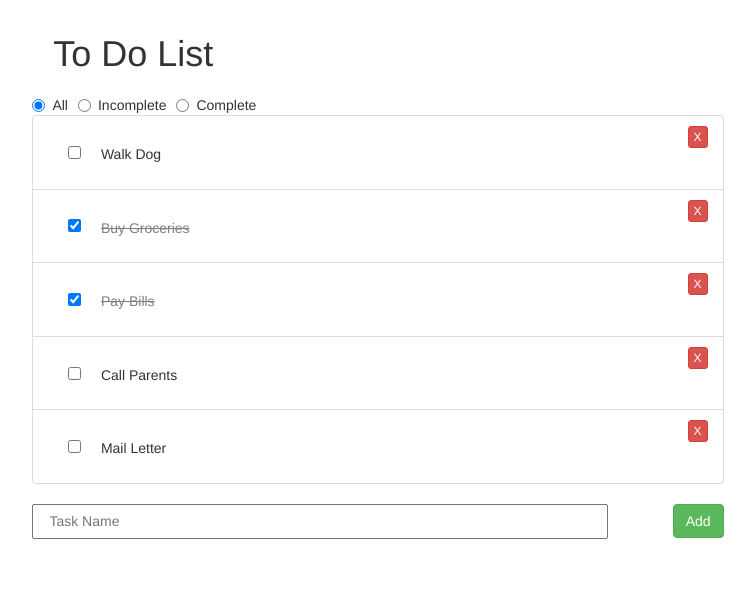
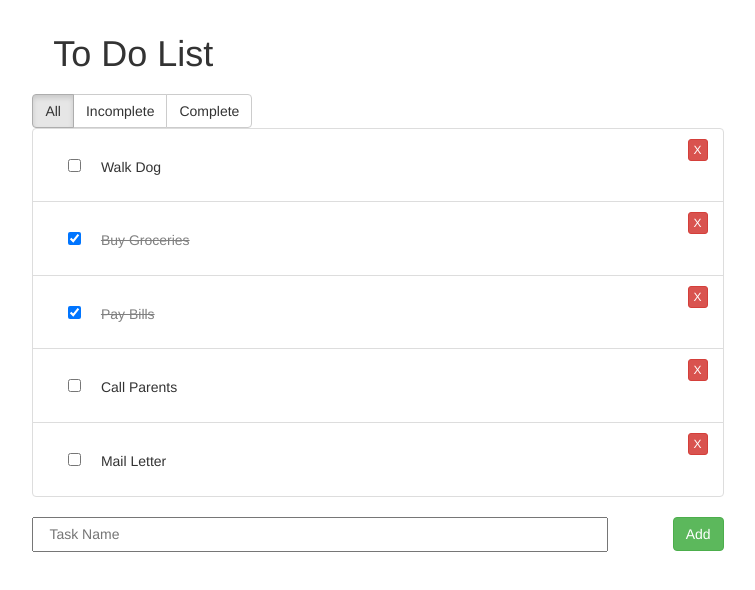
Before and after one commit to deeheber/react-router, a React app in the folder todo-list/: page / in a window 1280 px wide. Shown: the top 590 px of the page, without its empty margins (262-1017 px from the left). Built offline with nearby package versions, Linux system fonts and the light colour scheme.

Commit message:
change filters from radio buttons to buttons

```diff
--- a/todo-list/src/components/TaskFilter.js
+++ b/todo-list/src/components/TaskFilter.js
@@ -1,20 +1,59 @@
-import React from 'react';
+import React, { Component } from 'react';
 import PropTypes from 'prop-types';
+import uuid from 'uuid';
 
-const TaskFilter = props => {
-  const { filterTasks, selectedFilter } = props;
+class TaskFilter extends Component {
+  static propTypes = {
+    filterTasks: PropTypes.func.isRequired,
+    selectedFilter: PropTypes.string.isRequired
+  };
+
+  state = {
+    options: [
+      { text: 'All'},
+      { text: 'Incomplete'},
+      { text: 'Complete'}
+    ],
+    activeButton: 0
+  };
+
+  changeFilter = (text, index) => {
+    // dispatch the new view
+    this.props.filterTasks(text);
+    // mark active button
+    this.setState({
+      activeButton: index
+    });
+  };
+
+  render() {
+    const { filterTasks, selectedFilter } = this.props;
+    return (
+      <div className="btn-group">
+        {
+          this.state.options.map((option, index) => {
+            const uniqueKey = uuid.v4();
+            const isActive = index === this.state.activeButton ? true : false;
+            return (
+              <ViewButton
+                key={uniqueKey}
+                text={option.text}
+                active={isActive}
+                changeView={() => this.changeFilter(option.text, index)}
+              />
+            );
+          })
+        }
+      </div>
+    );
+  }
+}
+
+const ViewButton = props => {
+  const classes = props.active ? 'btn btn-default active' : 'btn btn-default';
   return (
-    <div>
-      <label className="radio-inline"><input type="radio" checked={selectedFilter === 'All'} name="taskFilter" value="All" onChange={(e) => filterTasks(e.target.value)}/>All</label>
-      <label className="radio-inline"><input type="radio" checked={selectedFilter === 'Incomplete'} name="taskFilter" value="Incomplete" onChange={(e) => filterTasks(e.target.value)}/>Incomplete</label>
-      <label className="radio-inline"><input type="radio" checked={selectedFilter === 'Complete'} name="taskFilter" value="Complete" onChange={(e) => filterTasks(e.target.value)}/>Complete</label>
-    </div>
+    <button className={classes} onClick={props.changeView}>{props.text}</button>
   );
 };
 
-TaskFilter.propTypes = {
-  filterTasks: PropTypes.func.isRequired,
-  selectedFilter: PropTypes.string.isRequired
-}
-
 export default TaskFilter;
--- a/todo-list/src/reducers/task.js
+++ b/todo-list/src/reducers/task.js
@@ -57,6 +57,7 @@ export default function Task(state=initialState, action) {
 
     case TaskActionTypes.FILTER_TASKS: {
       const selectedFilter = action.filter;
+      console.log('selected ', selectedFilter);
       return {
         ...state,
         selectedFilter
```
